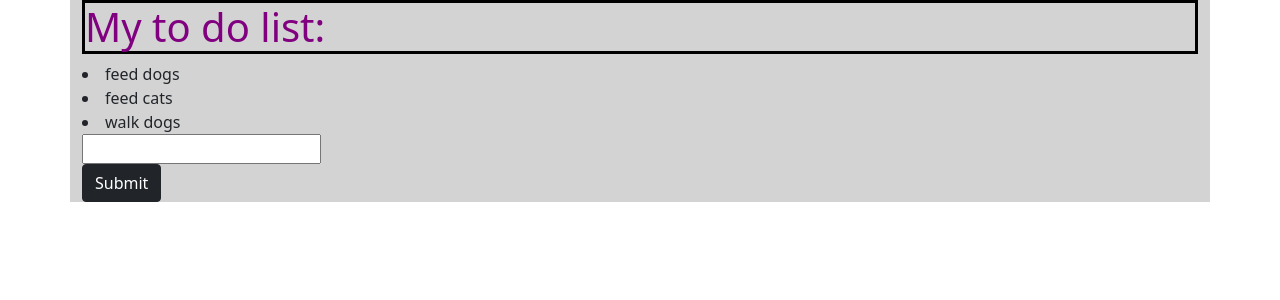
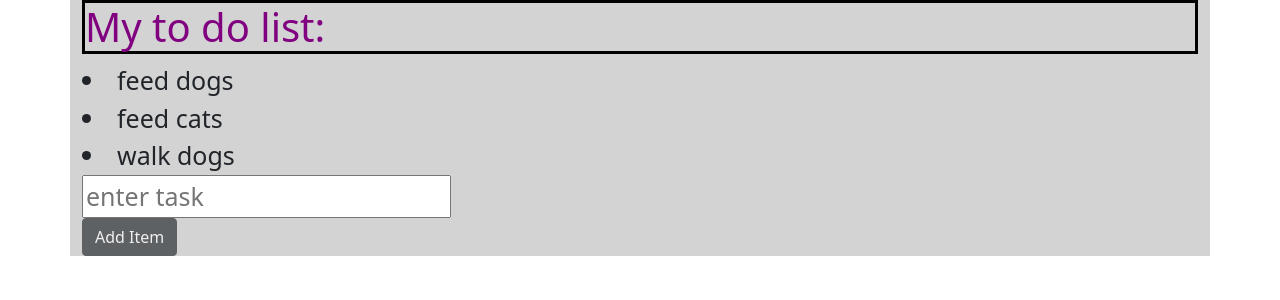
Before and after one commit to kmay426/todo, a React (Create React App) app: page / in a window 1280 px wide. Shown: the top 300 px of the page. Built offline with nearby package versions, Linux system fonts and the light colour scheme.

Commit message:
disabled_button

```diff
--- a/src/App.js
+++ b/src/App.js
@@ -10,7 +10,7 @@ function App() {
     <div className='container'>
       <h1>My to do list: </h1>
       {/* <Tasks /> */}
-      <FunctionalComp />
+      <Tasks />
 
     </div>
   );
--- a/src/Components/FunctionalComp.js
+++ b/src/Components/FunctionalComp.js
@@ -5,38 +5,49 @@ import { useState } from 'react';
 import 'bootstrap/dist/css/bootstrap.min.css';
 
 
-function FunctionalComp(props) {
+function FunctionalComp() {
   const [tasks, setTasks] = useState(['feed dogs ', 'feed cats ', 'walk dogs']);
-  const [value, setValue] = useState({value: ''})
+  const [value, setValue] = useState('');
+  const [ifSubmit, setIfSubmit] = useState(false)
+  const newTask = tasks.map((task) => <li>{task}</li>);
 
-  const list = tasks.map((tasks) => <li>{tasks}</li>)
-
-  // const test = ['this is a test', 'this is also  test']; mapping example
-  // const newTest = test.map((test) => <li>{test}</li>)
-
-  function handleSubmit() {
-
+  function submit() {
+    setIfSubmit(true);
+    if (value != '') {
+      setTasks(tasks.concat(value));
+    }
   };
 
-  function handleChange(e) {
-    console.log({value: e.target.value})
+  function change(event) {
+    setValue(event.target.value)
+  }
+
+  function error() {
+    if (value === '' && ifSubmit) {    //invalid
+      return (
+        <p>Error: You must enter text</p>
+      )
+    }
   }
 
   return (
     <div>
-      {list}
+      {newTask}
       <input
         type='text'
-        value=''
-        required
-        onChange={handleChange}
+        value={value}
+        onChange={change}
       >
       </input>
+
+      {error()}
+
       <div>
         <button
           type='button'
+          //disabled={!value}
           class="btn btn-dark"
-          onClick={handleSubmit}
+          onClick={submit}
         >
           Submit
         </button>
@@ -46,3 +57,5 @@ function FunctionalComp(props) {
 }
 
 export default FunctionalComp;
+
+// repeat this on a classic component: disabled button, error message display, text remove from input after submit
--- a/src/Components/Tasks.js
+++ b/src/Components/Tasks.js
@@ -43,6 +43,7 @@ class Tasks extends Component {
 					onClick={this.submit}
 					type='button'
 					class="btn btn-dark"
+					disabled={!this.state.value}
 				>
 					Add Item
 				</button>
```
